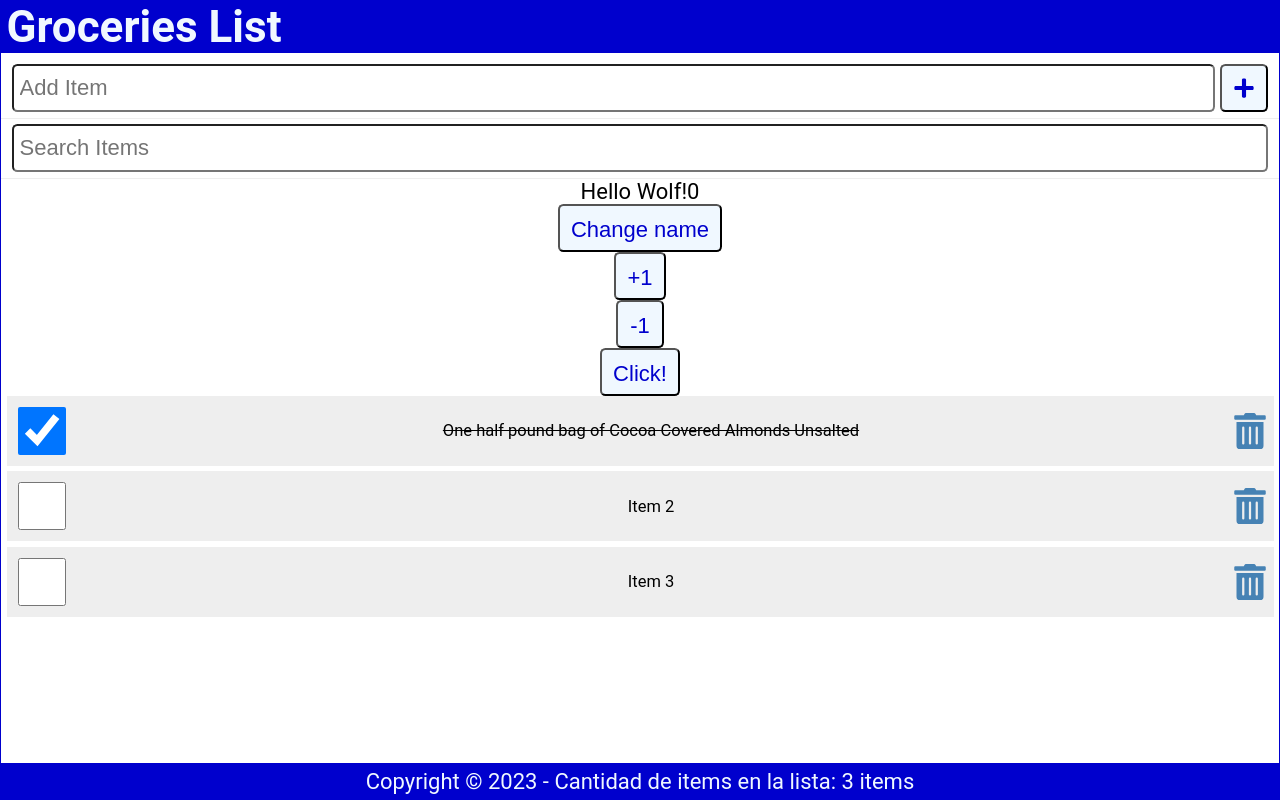
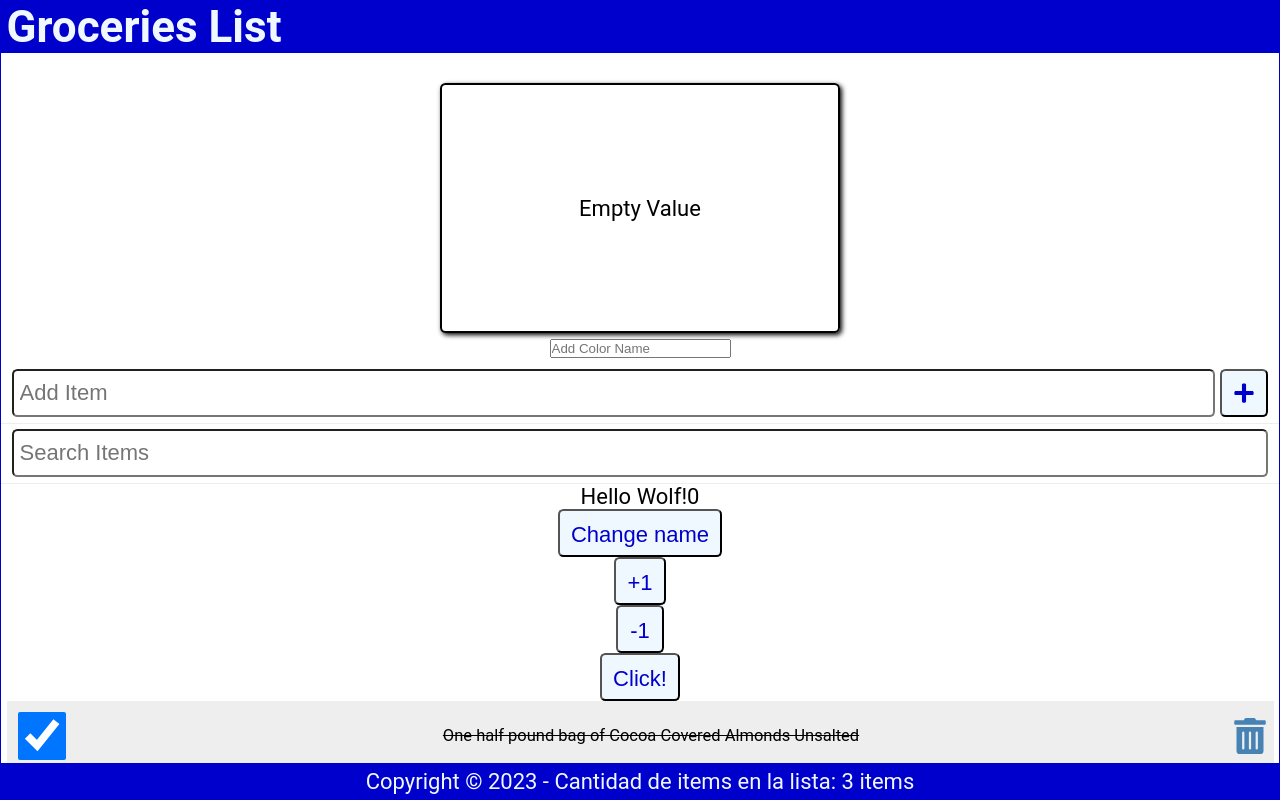
Before and after one commit to Flakco/React-Course, a React (Create React App) app: page / in a window 1280 px wide. Built offline with nearby package versions, Linux system fonts and the light colour scheme.

Commit message:
React Course chapter 10

```diff
--- a/package.json
+++ b/package.json
@@ -6,6 +6,7 @@
     "@testing-library/jest-dom": "^5.17.0",
     "@testing-library/react": "^13.4.0",
     "@testing-library/user-event": "^13.5.0",
+    "colornames": "^1.1.1",
     "react": "^18.2.0",
     "react-dom": "^18.2.0",
     "react-icons": "^4.10.1",
--- a/src/App.js
+++ b/src/App.js
@@ -5,9 +5,13 @@ import Content from './Content';
 import Footer from './Footer';
 import AddItem from "./AddItem";
 import SearchItem from "./SearchItem";
+import Square from "./Square";
+import Input from "./Input";
 
 function App() {
-  /* const [items, setItems] = useState(JSON.parse(localStorage.getItem ('shoppinglist'))); */
+  const [colorValue, setColorValue] = useState("")
+  const [hexValue, setHexValue] = useState("")
+  /*const [items, setItems] = useState(JSON.parse(localStorage.getItem ('shoppinglist')));*/
   const [items, setItems] = useState([
     {
         id: 1,
@@ -62,6 +66,8 @@ function App() {
   return (
     <div className="App">
       <Header className="App-header" title="Groceries List"/>
+      <Square colorValue={colorValue} hexValue={hexValue}/>
+      <Input colorValue={colorValue} setColorValue={setColorValue} setHexValue={setHexValue}/>
       <AddItem newItem={newItem} setNewItem={setNewItem} handleSubmit={handleSubmit}/>
       <SearchItem search={search} setSearch={setSearch}/>
       <Content items={items.filter(item => ((item.item).toLowerCase()).includes(search.toLowerCase()))} handleCheck={handleCheck} handleDelete={handleDelete}/>
--- /dev/null
+++ b/src/Input.js
@@ -0,0 +1,13 @@
+import colorNames from "colornames"
+
+const Input = ({colorValue,setColorValue,setHexValue}) => {
+  return (
+    <form type="form" onSubmit={(e) => e.preventDefault()}>
+        <label className="color">Add Color Name:</label>
+        <input id="colort" autoFocus type="text2" placeholder="Add Color Name" required value={colorValue} onChange={(e) => {setColorValue(e.target.value)
+            setHexValue(colorNames(e.target.value))}}/>
+    </form>
+  )
+}
+
+export default Input
--- /dev/null
+++ b/src/Square.js
@@ -0,0 +1,13 @@
+const Square = ({colorValue, hexValue}) => {
+  return (
+    <section className="square" style={{backgroundColor: colorValue}}>
+        <p>{colorValue ? colorValue : "Empty Value"}</p>
+        <p>{hexValue ? hexValue : null}</p>
+    </section>
+  )
+}
+
+Square.defaultProps = {
+    colorValue: "Empty Color Value"
+}
+export default Square
--- a/src/index.css
+++ b/src/index.css
@@ -182,3 +182,27 @@ button:hover {
   border-radius: 0.25rem;
   outline: none;
 }
+
+.square {
+  width: 400px;
+  height: 400px;
+  border: 2px solid #000;
+  box-shadow: 2px 2px 5px #000;
+  border-radius: 0.25rem;
+  display: grid;
+  place-content: center;
+  margin-top: 30px;
+}
+
+.square p {
+  text-align: center;
+}
+
+
+.form[type="form"] {
+  width: 1100px;
+}
+
+.color{
+  display: none;
+}
--- a/src/index.js
+++ b/src/index.js
@@ -2,7 +2,6 @@ import React from 'react';
 import ReactDOM from 'react-dom/client';
 import './index.css';
 import App from './App';
-import reportWebVitals from './reportWebVitals';
 
 const root = ReactDOM.createRoot(document.getElementById('root'));
 root.render(
@@ -10,8 +9,3 @@ root.render(
     <App />
   </React.StrictMode>
 );
-
-// If you want to start measuring performance in your app, pass a function
-// to log results (for example: reportWebVitals(console.log))
-// or send to an analytics endpoint. Learn more: https://bit.ly/CRA-vitals
-reportWebVitals();
```
Also changed, not shown: 1 other file (tests, documents, lock files or other folders).
